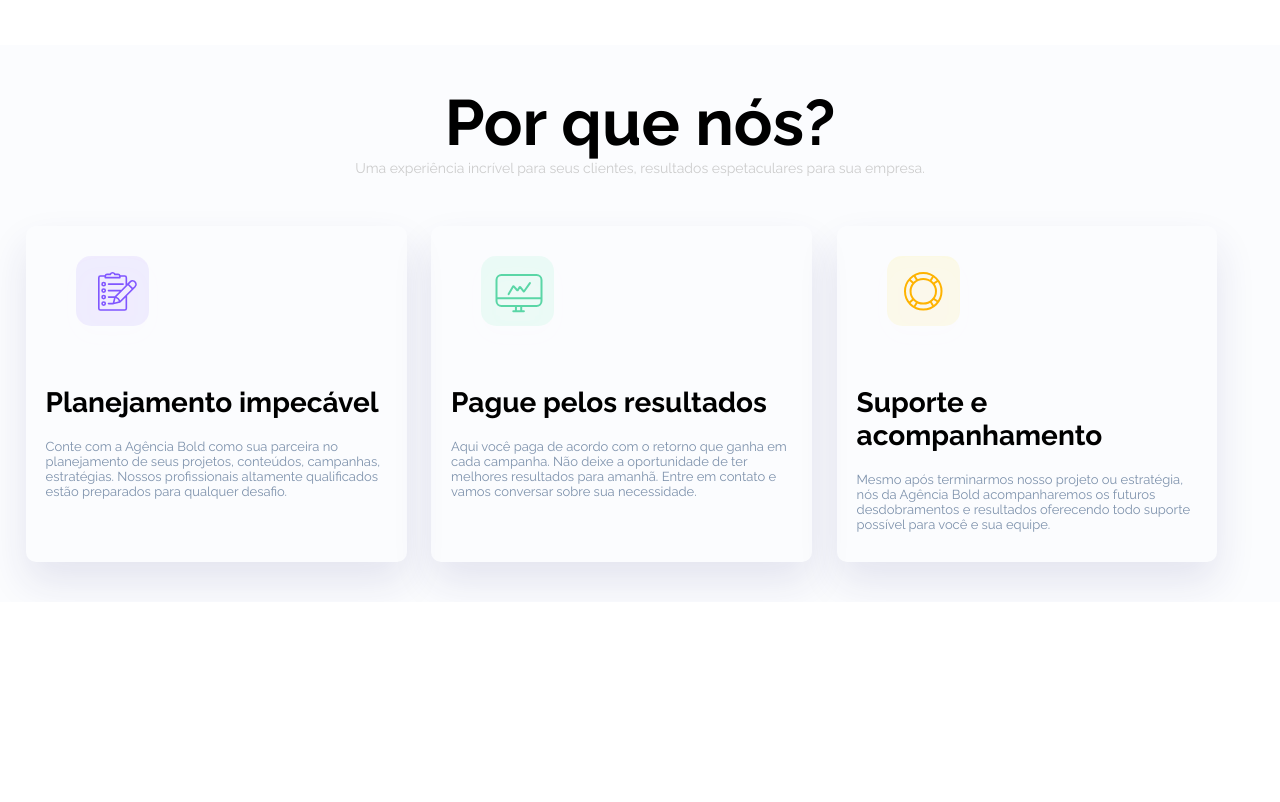
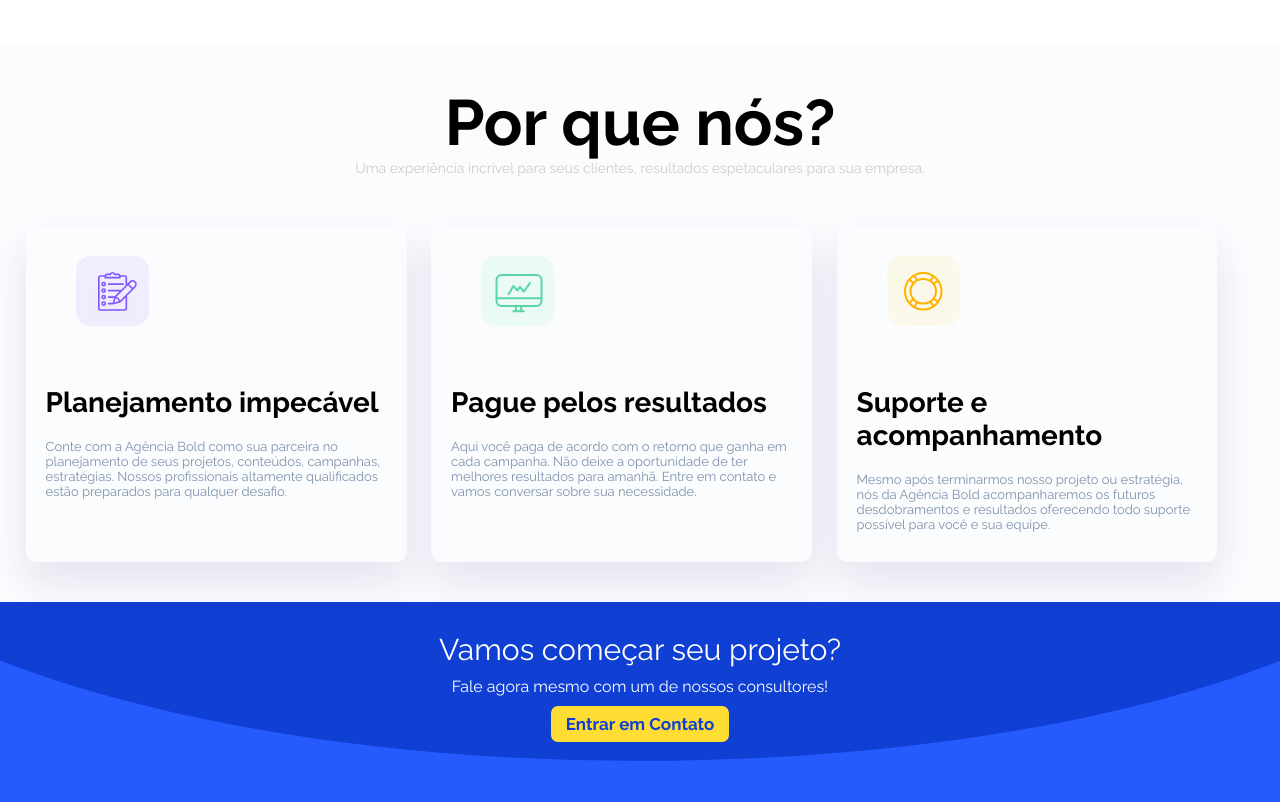
Before and after one commit to leonardomodel/agenciabold, a plain HTML site: page index.html in a window 1280 px wide. Shown: the part 1170-1972 px from the top of the page. Before the commit the page ends 1772 px from the top, so only its background shows below. Drawn offline with Linux system fonts and the light colour scheme.

Commit message:
add: seção cta, background e btn contato

```diff
--- a/index.html
+++ b/index.html
@@ -62,5 +62,10 @@
                 </div><!--diferenciais-->
             </div><!--center-->
         </section><!--porque-nos-->
+        <section class="cta">
+                <h2>Vamos começar seu projeto?</h2>
+                <h4>Fale agora mesmo com um de nossos consultores!</h4>
+                <a href="/contato">Entrar em Contato</a>
+        </section><!--cta-->
     </body>
 </html>
--- a/style.css
+++ b/style.css
@@ -122,6 +122,37 @@ section.porque-nos > .center > p{
     margin-bottom: 20px;
 }
 
+section.cta{
+    background-image: url('images/banner_meio.svg');
+    background-size: cover;
+    background-position: center;
+    padding: 20px 10px;
+    min-height: 200px;
+    color: white;
+    text-align: center;
+}
+
+section.cta h2,
+section.cta h4{
+    font-weight: normal;
+    margin: 10px 0;
+}
+
+section.cta h2{
+    font-size: 30px;
+}
+
+section.cta a{
+    display: inline-block;
+    padding: 8px 15px;
+    border-radius: 7px;
+    font-weight: bold;
+    font-size: 17px;
+    background: #FFDD33;
+    text-decoration: none;
+    color: #0F3FD3;
+}
+
 @media screen and (max-width: 768px) {
 
     .diferenciais{
```
Also changed, not shown: images/banner_meio.svg (added).
